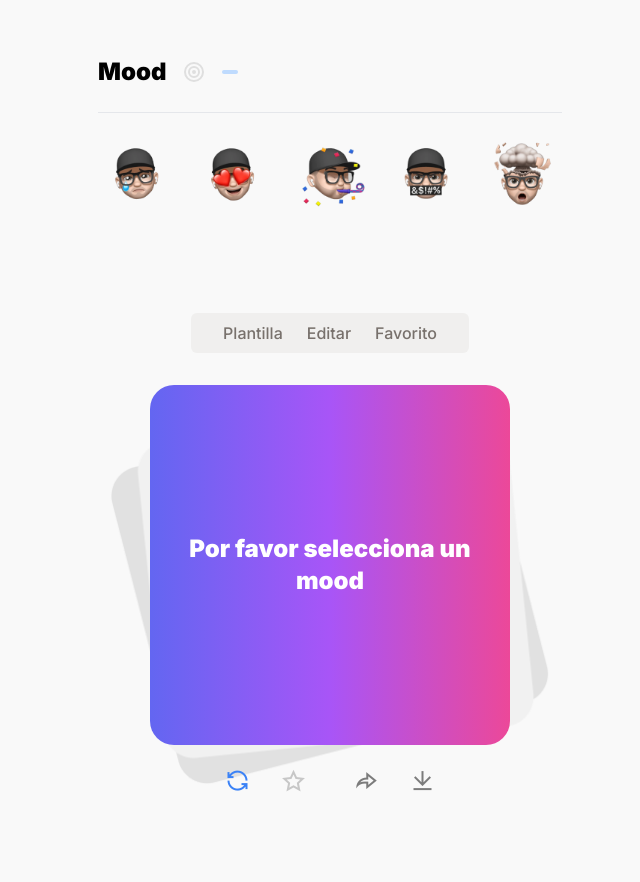
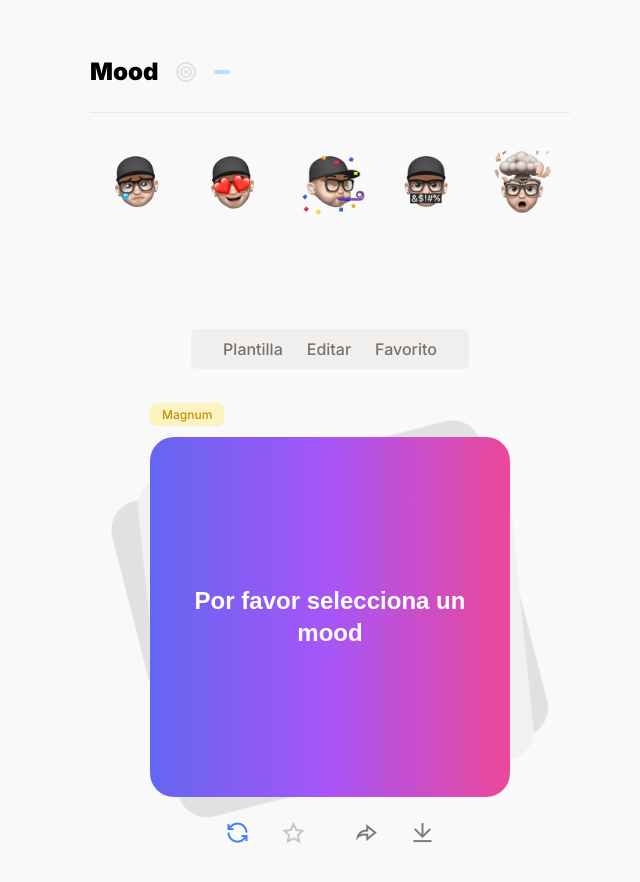
Before and after one commit to frannlencina/LetrasSinFiltro, a Next.js app: page / in a window 1280 px wide. Shown: the part 520-1402 px from the top of the page, without its empty margins (310-950 px from the left). Built offline with nearby package versions, Linux system fonts and the light colour scheme.

Commit message:
🚀 slider update and image quality

```diff
--- a/package.json
+++ b/package.json
@@ -14,6 +14,7 @@
     "@radix-ui/react-menubar": "^1.0.4",
     "@radix-ui/react-popover": "^1.0.7",
     "@radix-ui/react-toast": "^1.1.5",
+    "embla-carousel-react": "^8.0.0-rc14",
     "html-to-image": "^1.11.11",
     "next": "^14.0.2",
     "react": "^18",
--- a/src/app/components/CardTemplate.tsx
+++ b/src/app/components/CardTemplate.tsx
@@ -1,13 +1,81 @@
+import Badge from "./Badge";
+
+type CardConfig = {
+    background: {
+        type: 'gradient' | 'solid' | 'image';
+        colors?: string; // Puedes añadir más propiedades según el tipo de fondo
+    };
+    text: {
+        font: string;
+        size: string;
+        colorType: {
+            solid: 'solid' | 'gradient';
+            type: string;
+            color: String;
+            urlImage: string;
+        };
+    };
+};
+
+type CardData = {
+    name: string;
+    config: CardConfig;
+};
+
 type CardTemplateProps = {
-    text: string;
+    cardData: CardData;
+    text: string
 };
-const CardTemplate: React.FC<CardTemplateProps> = ({ text }) => {
+
+const CardTemplate: React.FC<CardTemplateProps> = ({ cardData, text }) => {
+    const { name, config } = cardData;
+
+    const backgroundConfig = () => {
+        switch (config.background.type) {
+            case 'gradient':
+                // Lógica para fondos de gradiente
+                return config.background.colors;
+            case 'solid':
+                // Lógica para fondos sólidos
+                return config.background.colors
+            case 'image':
+                // Lógica para fondos de imagen
+                return {
+                    backgroundImage: `url(${config.background.colors})`,
+                };
+            default:
+                return {};
+        }
+    };
+
+    const textConfig = () => {
+        const textStyle = {
+            fontFamily: config.text.font, fontSize: config.text.size, color: ''
+        };
+
+        if (config.text.colorType.type === 'solid') {
+            textStyle.color = config.text.colorType.color;
+        } else if (config.text.colorType.solid === 'gradient') {
+            textStyle.color = `#0000`
+        }
+
+        return textStyle;
+    };
+
     return (
-        <div className="flex flex-col">
-            <div className="flex flex-col justify-center items-center text-center text-2xl p-4 font-black rounded-3xl  text-white  w-[360px] h-[360px] bg-gradient-to-r from-indigo-500 via-purple-500 to-pink-500">
-                <p>{text}</p>
+        <div className="flex flex-col gap-3">
+            <div>
+            <Badge text={name} type="" icon={false} />
+            </div>
+            <div
+                className={`flex flex-col justify-center items-center text-center text-2xl p-4 font-black rounded-3xl text-white w-[360px] h-[360px] ` + backgroundConfig()}>
+                {
+                    config.text.colorType.type === 'gradient' ?  <p style={textConfig()} >{text}</p> : <p style={textConfig()}>{ text }</p>
+                }
+
             </div>
         </div>
-    )
-}
+    );
+};
+
 export default CardTemplate;
--- a/src/app/components/EmotionButtons.js
+++ b/src/app/components/EmotionButtons.js
@@ -4,9 +4,13 @@ import Image from 'next/image';
 import { useEmotion } from '../context/EmotionContext';
 import { useSearchParams, useRouter } from 'next/navigation'
 import Tooltip from './Tooltip';
+import useEmblaCarousel from 'embla-carousel-react'
+
 const EmotionButtons = () => {
     const router = useRouter();
 
+    // Carousel Ref
+    const [emblaRef] = useEmblaCarousel()
 
     const searchParams = useSearchParams()
     const focus = searchParams.get('focus')
@@ -18,7 +22,7 @@ const EmotionButtons = () => {
 
         // Verificación de router para uso en el cliente
         if (router) {
-            router.push(`/?focus=${newEmotion}`, {shallow: true, scroll: false });
+            router.push(`/?focus=${newEmotion}`, { shallow: true, scroll: false });
         }
     };
 
@@ -50,7 +54,7 @@ const EmotionButtons = () => {
                 <div className="flex gap-4 items-center">
                     <h4 className="font-black text-black text-2xl ">Mood</h4>
                     <div className='relative group'>
-                        <Tooltip text={'focus'}/>
+                        <Tooltip text={'focus'} />
                         <svg className="icon icon-tabler icon-tabler-target opacity-10" xmlns="http://www.w3.org/2000/svg" width="24" height="24" viewBox="0 0 24 24" strokeWidth="2" stroke="currentColor" fill="none" strokeLinecap="round" strokeLinejoin="round">
                             <path stroke="none" d="M0 0h24v24H0z" fill="none"></path>
                             <path d="M12 12m-1 0a1 1 0 1 0 2 0a1 1 0 1 0 -2 0"></path>
@@ -62,9 +66,12 @@ const EmotionButtons = () => {
                 </div>
             </div>
             <hr />
-            <div className='flex gap-4'>
+            <div>
+                <div className="embla overflow-hidden" ref={emblaRef}>
+                    <div className="embla__container flex min-w-0">
                         {images.map((image, index) => (
-                    <button key={index} onClick={() => handleButtonClick(image.emotion)}>
+                            <div className='flex flex-shrink-0 w-1/2 sm:w-1/5 min-w-0 mx-auto'>
+                                <button key={index} className='embla__slide flex-shrink-0 mx-auto min-w-0 h-full p-2' onClick={() => handleButtonClick(image.emotion)}>
                                     <Image
                                         className={image.emotion === emotion ? 'rounded-lg cursor-pointer bg-blue-500 scale-110' : 'rounded-lg cursor-pointer hover:scale-110 transition-all hover:bg-blue-500 '}
                                         src={image.src}
@@ -73,7 +80,10 @@ const EmotionButtons = () => {
                                         alt={image.alt}
                                     />
                                 </button>
+                            </div>
                         ))}
+                    </div>
+                </div>
             </div>
         </>
     );
--- /dev/null
+++ b/src/app/components/Slider.js
@@ -0,0 +1,22 @@
+import Image from "next/image"
+
+export default function Slider(props){
+
+    return(
+        <div>
+            <div className="embla overflow-hidden" ref={emblaRef}>
+            {items.map((image, index) => (
+                    <button key={index}>
+                        <Image
+                            className={image.emotion === emotion ? 'rounded-lg cursor-pointer bg-blue-500 scale-110' : 'rounded-lg cursor-pointer hover:scale-110 transition-all hover:bg-blue-500 '}
+                            src={image.src}
+                            width={80}
+                            height={80}
+                            alt={image.alt}
+                        />
+                    </button>
+                ))}
+        </div>
+        </div>
+    )
+}
--- a/src/app/components/blocks/Generator.js
+++ b/src/app/components/blocks/Generator.js
@@ -230,13 +230,31 @@ export default function Generator() {
         }
     }
 
+    const cardData = {
+        name: 'Magnum',
+        config: {
+          background: {
+            type: 'gradient',
+            colors: 'bg-gradient-to-r from-indigo-500 via-purple-500 to-pink-500',
+          },
+          text: {
+            font: 'Arial',
+            size: '24px',
+            colorType: {
+              type: 'gradient',
+              color: '#f2ff00, #0015ff',
+            },
+          },
+        },
+      };
+
     return (
         <div>
             <div id="mainCard" className="pb-32">
                 <div className="min-w-[450px] min-h-[450px] flex justify-center items-center">
                     <div className="mt-32">
                         <div id="elementToDownload" className="transition-all duration-200">
-                            <CardTemplate text={textFocus ? textFocus : 'Por favor selecciona un mood'} />
+                            <CardTemplate cardData={ cardData  }  text={textFocus ? textFocus : 'Por favor selecciona un mood'} />
                         </div>
                     </div>
                 </div>
@@ -253,7 +271,8 @@ export default function Generator() {
                         <button className={stylesToolsGen.common} >
                             <Popover.Root >
                                 <Popover.Trigger asChild>
-                                    <button className="IconButton" aria-label="Update dimensions">
+                                    <button clas
+                                    sName="IconButton" aria-label="Update dimensions">
                                         <i className="ri-share-forward-line"></i>
                                     </button>
                                 </Popover.Trigger>
--- a/tsconfig.json
+++ b/tsconfig.json
@@ -22,6 +22,6 @@
       "@/*": ["./src/*"]
     }
   },
-  "include": ["next-env.d.ts", "**/*.ts", "**/*.tsx", ".next/types/**/*.ts", "src/app/components/EmotionButtons.js", "src/app/components/blocks/Generator.js", "src/app/components/blocks/MenubarGen.js"],
+  "include": ["next-env.d.ts", "**/*.ts", "**/*.tsx", ".next/types/**/*.ts", "src/app/components/EmotionButtons.js", "src/app/components/blocks/Generator.js", "src/app/components/blocks/MenubarGen.js", "src/app/components/Slider.js"],
   "exclude": ["node_modules"]
 }
```
Also changed, not shown: src/app/utils/CardTemplate.json (added, +20 -0 lines), 1 other file (tests, documents, lock files or other folders). Lines whose indentation alone changed are shown as unchanged.
